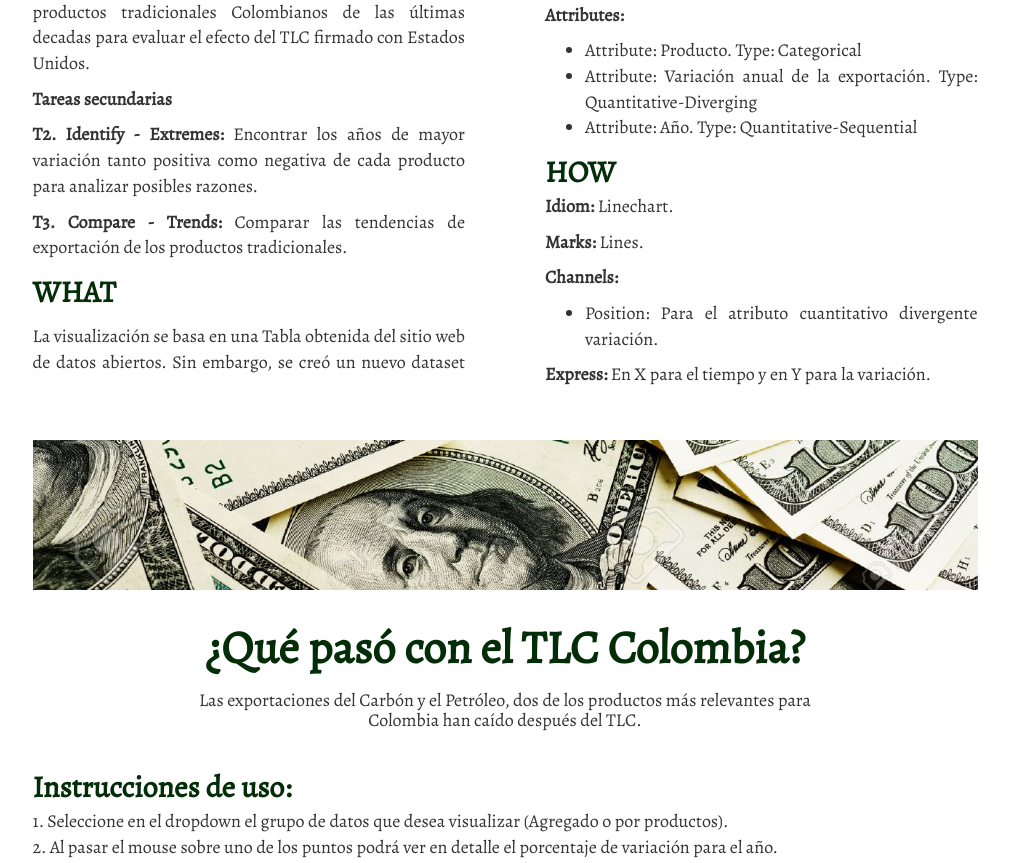
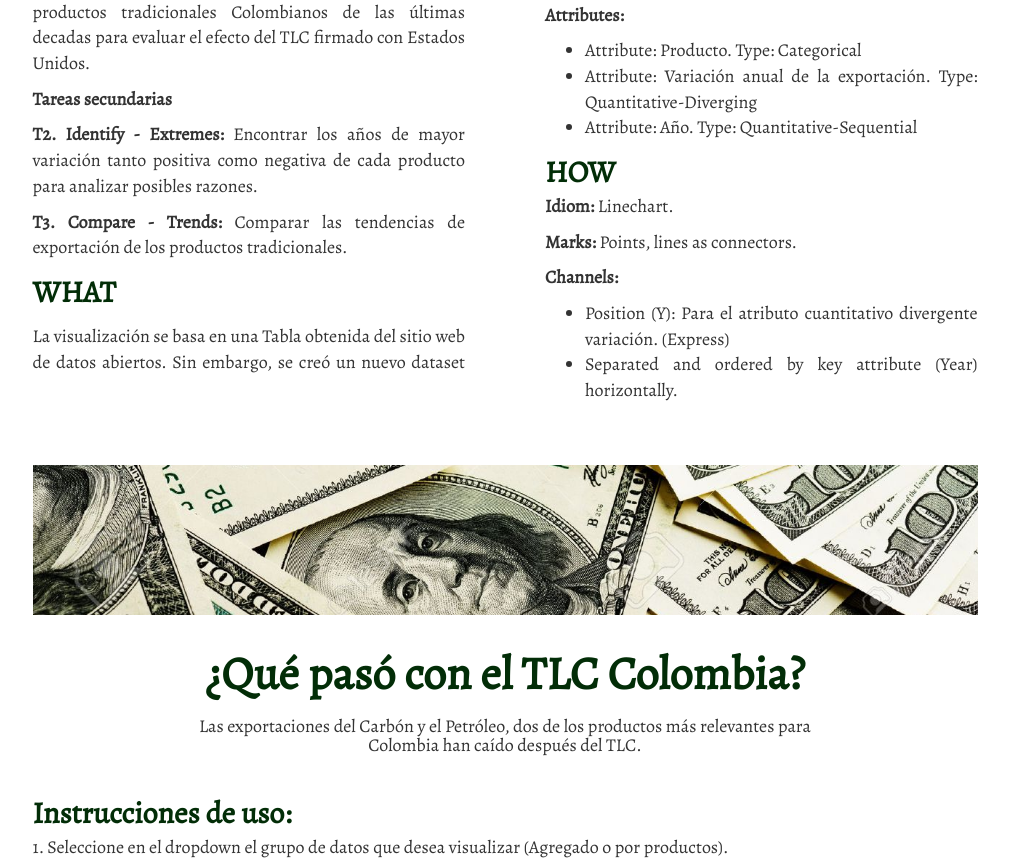
Before and after one commit to camilospn/ExportacionesDeColombiaAEstadosUnidos, a plain HTML site: page index.html in a window 1280 px wide. Shown: the part 786-1649 px from the top of the page, without its empty margins (135-1144 px from the left). Drawn offline with nearby package versions, Linux system fonts and the light colour scheme.

Commit message:
finalizada

```diff
--- a/index.html
+++ b/index.html
@@ -214,15 +214,14 @@
 
 			  <span class="titulo2">HOW</span>
 			  <p><strong>Idiom:</strong> Linechart.
-			  <p><strong>Marks:</strong> Lines.
+			  <p><strong>Marks:</strong> Points, lines as connectors.
 
 			<p><strong>Channels: </strong>
 			<p><ul>
-				<li>Position: Para el atributo cuantitativo divergente variación. </li>
+				<li>Position (Y): Para el atributo cuantitativo divergente variación. (Express)</li>
+				<li>Separated and ordered by key attribute (Year) horizontally.</li>
 			</ul>
 			 </p>
-
-			<strong>Express:</strong> En X para el tiempo y en Y para la variación.
 
 	</div>
 
@@ -570,8 +569,8 @@
 	  La visualización nos permite obtener los siguientes insights:
 		<ul>
 			<li class="texto2">La variación general de las exportaciones de los productos tradicionales comenzó a disminuir año tras año después de la firma del TLC con Estados Unidos, encontrando el pico más bajo en el año 2015. Desde entonces la disminución de las exportaciones se ha detenido pero apenas hasta dejar de disminuir año tras año.</li>
-			<li class="texto2">El Carbón y el Petróleo también encontraron sus picos más bajos en el año 2015 y en general muestran una tendencia decreciente desde 2012, cuándo fue aprobado el TLC.</li>
-			<li class="texto2">El Café ha comenzado a variar mucho menos con respecto a las dos decadas anteriores al TLC, sin embaro, no muestra un crecimiento, tan sólo disminución en la variación.</li>
+			<li class="texto2">El Carbón y el Petróleo también encontraron sus picos más bajos en el año 2015 y en general muestran una tendencia decreciente desde 2012, cuando fue aprobado el TLC.</li>
+			<li class="texto2">El Café ha comenzado a variar mucho menos con respecto a las dos décadas anteriores al TLC, sin embargo, no muestra un crecimiento, tan sólo disminución en la variación.</li>
 			<li class="texto2">Por el contrario, el ferroníquel, encontró su pico más alto en 2014 después de la firma del tratado y su pico más bajo el año siguiente, probablemente por una demanda extra en 2014.</li>
 			<li class="texto2">Por último, los productos derivados del Petróleo han mantenido una variación similar a la del periodo previo a la firma del tratado.</li>
 			<li class="texto2">En conclusión, las exportaciones de dos de los productos más significativos de los productos tradicionales que exporta Colombia han caído, mientras que los demás se han mantenido o alcanzado una estabilidad. Sin embargo, ninguno ha presentado un aumento en la variación de las exportaciones, negando directamente el efecto esperado del TLC al brindarle a Colombia el acceso al muy significativo mercado norteamericano.</li>
```
